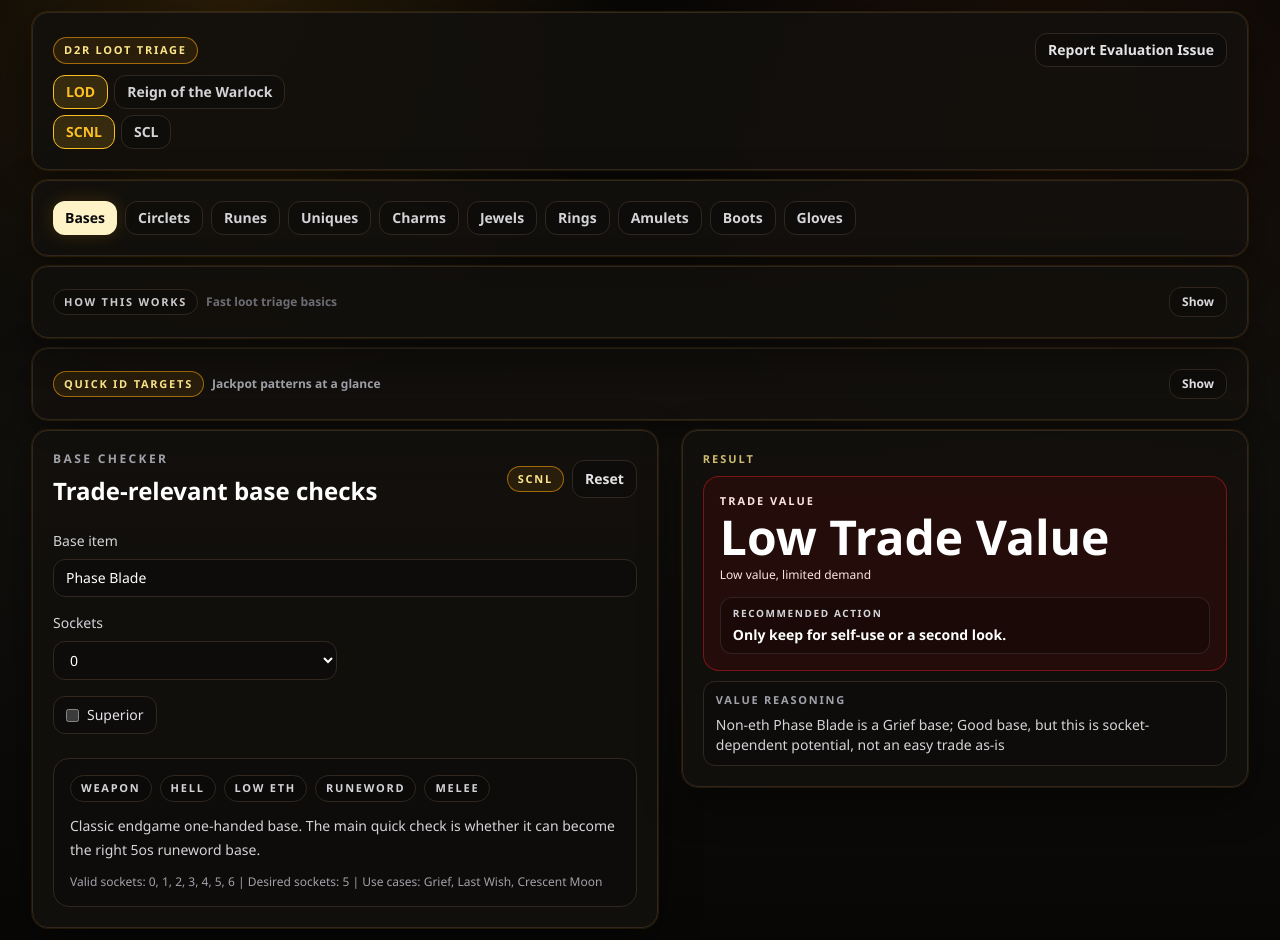
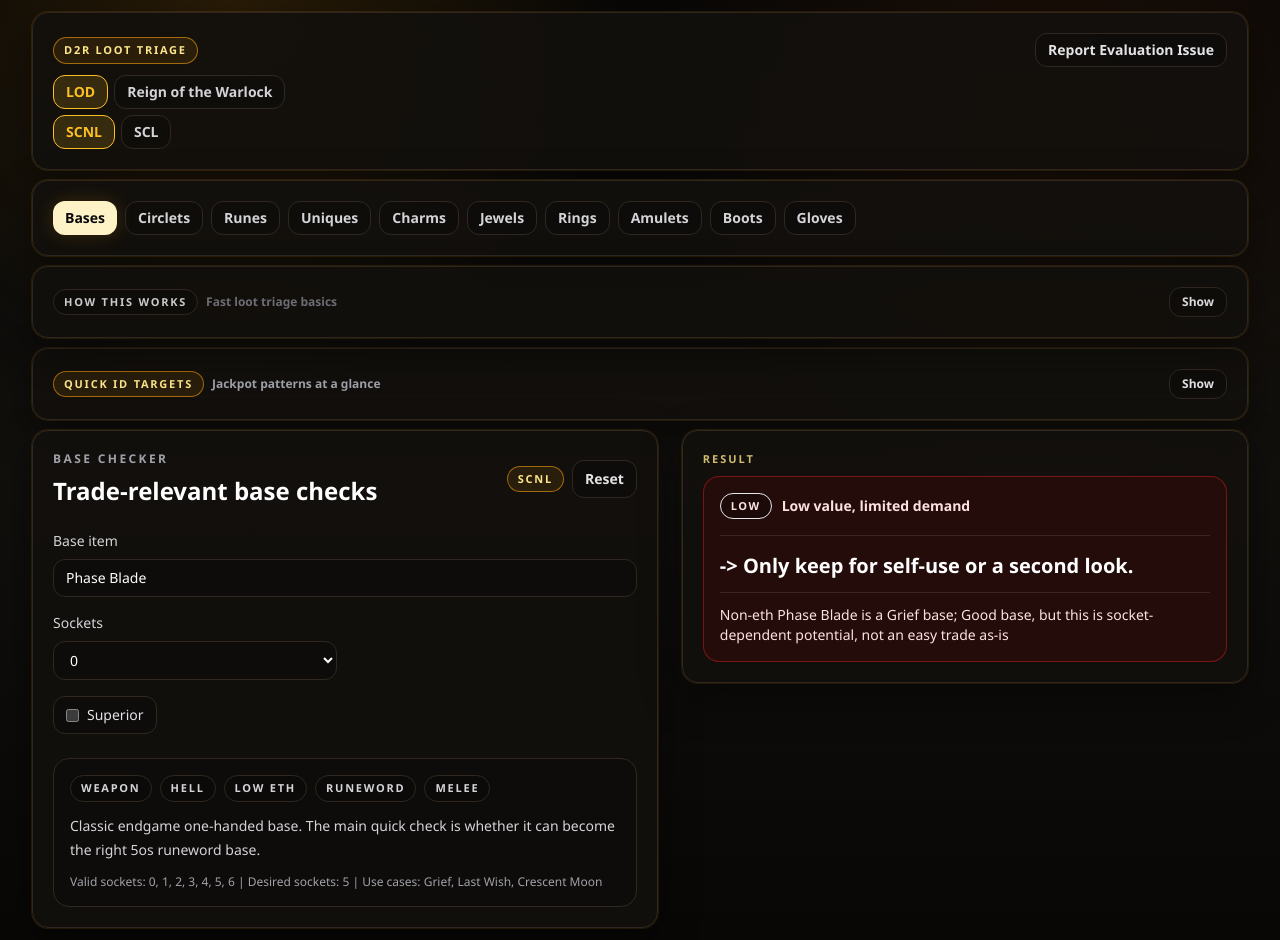
Before and after one commit to JaeBoz/d2r-loot-triage, a Next.js app: page / in a window 1280 px wide. Built offline with nearby package versions, Linux system fonts and the light colour scheme.

Commit message:
Improve result panel readability and scan hierarchy

```diff
--- a/components/result-panel.tsx
+++ b/components/result-panel.tsx
@@ -46,6 +46,26 @@ function tradeValueContext(priority: EvaluationPriority) {
   }
 
   return "No trade value";
+}
+
+function tradeValueBadge(priority: EvaluationPriority) {
+  if (priority === "Premium Trade Value") {
+    return "Premium";
+  }
+
+  if (priority === "High Trade Value") {
+    return "High";
+  }
+
+  if (priority === "Moderate Trade Value") {
+    return "Moderate";
+  }
+
+  if (priority === "Low Trade Value") {
+    return "Low";
+  }
+
+  return "Trash";
 }
 
 function recommendedAction(priority: EvaluationPriority, itemType?: "unique") {
@@ -107,22 +127,21 @@ export function ResultPanel({
       <p className="text-[11px] font-semibold uppercase tracking-[0.18em] text-amber-200/80">Result</p>
       {hasInput ? (
         <>
-          <div className={`mt-2 rounded-2xl border p-3 sm:p-4 ${TRADE_VALUE_STYLES[result.priority]}`}>
-            <div>
-              <p className="text-[11px] font-semibold uppercase tracking-[0.18em] text-current/80">Trade Value</p>
-              <h3 className="mt-1 text-4xl font-black leading-none text-white sm:text-5xl">{result.priority}</h3>
-              <p className="mt-1 text-xs leading-5 text-current/70">{tradeValueContext(result.priority)}</p>
+          <div className={`mt-2 rounded-2xl border px-3.5 py-4 sm:px-4 ${TRADE_VALUE_STYLES[result.priority]}`}>
+            <div className="flex flex-wrap items-center gap-2.5">
+              <span className="rounded-full border border-current/25 bg-black/20 px-2.5 py-1 text-[11px] font-black uppercase tracking-[0.14em] text-current">
+                {tradeValueBadge(result.priority)}
+              </span>
+              <span className="text-sm font-semibold leading-5 text-current/80">{tradeValueContext(result.priority)}</span>
             </div>
 
-            <div className="mt-3 rounded-xl border border-white/10 bg-black/25 px-3 py-2">
-              <p className="text-[10px] font-semibold uppercase tracking-[0.16em] text-zinc-300">Recommended Action</p>
-              <p className="mt-1 text-sm font-semibold leading-5 text-white">{recommendedAction(result.priority, itemType)}</p>
+            <div className="my-4 border-t border-white/10" />
+
+            <p className="text-lg font-black leading-6 text-white sm:text-xl">-&gt; {recommendedAction(result.priority, itemType)}</p>
+
+            <div className="mt-3 border-t border-white/10 pt-3">
+              <p className="text-sm leading-5 text-current/75">{displayExplanation(result.explanation)}</p>
             </div>
-          </div>
-
-          <div className="mt-2.5 rounded-xl border border-border bg-black/20 px-3 py-2.5">
-            <p className="text-[11px] font-semibold uppercase tracking-[0.16em] text-zinc-400">Value Reasoning</p>
-            <p className="mt-1.5 text-sm leading-5 text-zinc-300">{displayExplanation(result.explanation)}</p>
           </div>
 
           {result.archetypeTags?.length ? (
```
Also changed, not shown: 1 other file (tests, documents, lock files or other folders).
